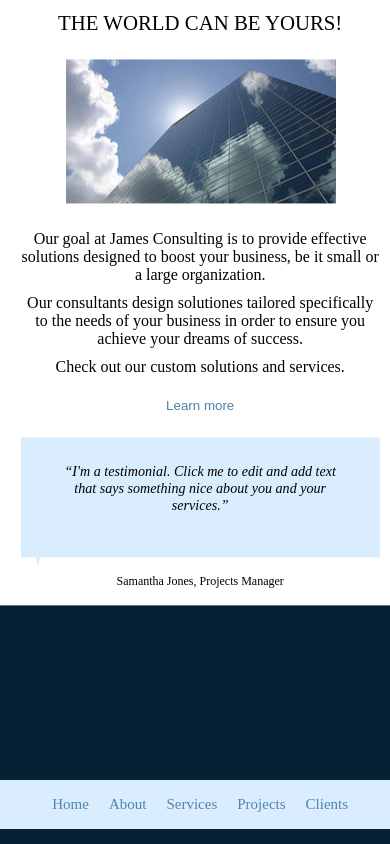
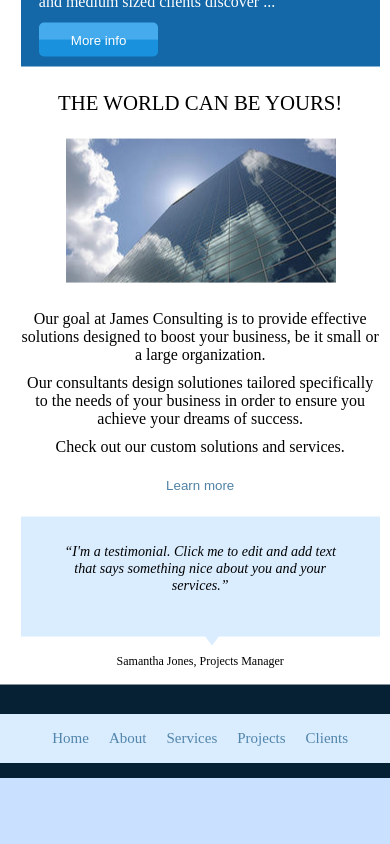
Before and after one commit to LegGodtPruebas/segundorepo, a plain HTML site: page index.html in a window 390 px wide. Shown: the part 967-1811 px from the top of the page. After the commit the page ends 1745 px from the top, so only its background shows below. Drawn offline with Linux system fonts and the light colour scheme.

Commit message:
Add files via upload

```diff
--- a/styles.css
+++ b/styles.css
@@ -121,11 +121,13 @@ header nav ul li a:hover {
 
 @media only screen and (max-width: 500px){
     .main {
-        transform: translateY(-12%);
+        transform: translateY(-6.5%);
         transition: transform .5s;
+        margin-bottom: -17%;
     }
     .movement-container--toggle {
         transform: translateY(0%);
+        margin-bottom: 2.5%;
     }
 }
 
@@ -339,6 +341,13 @@ main {
     .extra {
         display: none;
     }
+    .triangle {
+        border-bottom: 3vh solid #daedff;
+        border-left: 5vw solid transparent;
+        border-right: 5vw solid transparent;
+        margin-left: 43%;
+        margin-top: -1rem;
+    }
 }
 
 /* FIN INFORMACONES */
```
